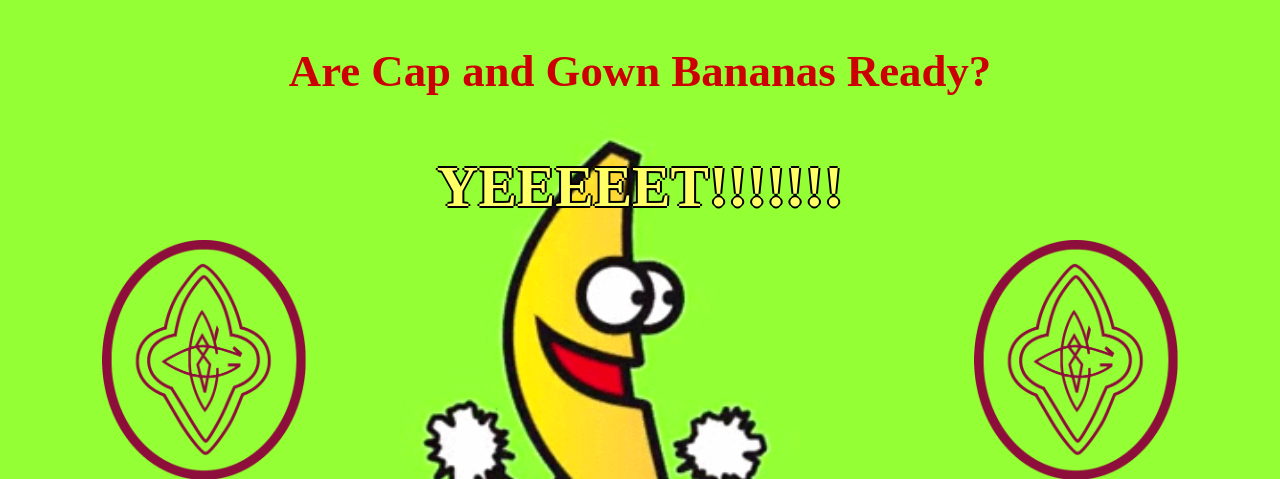
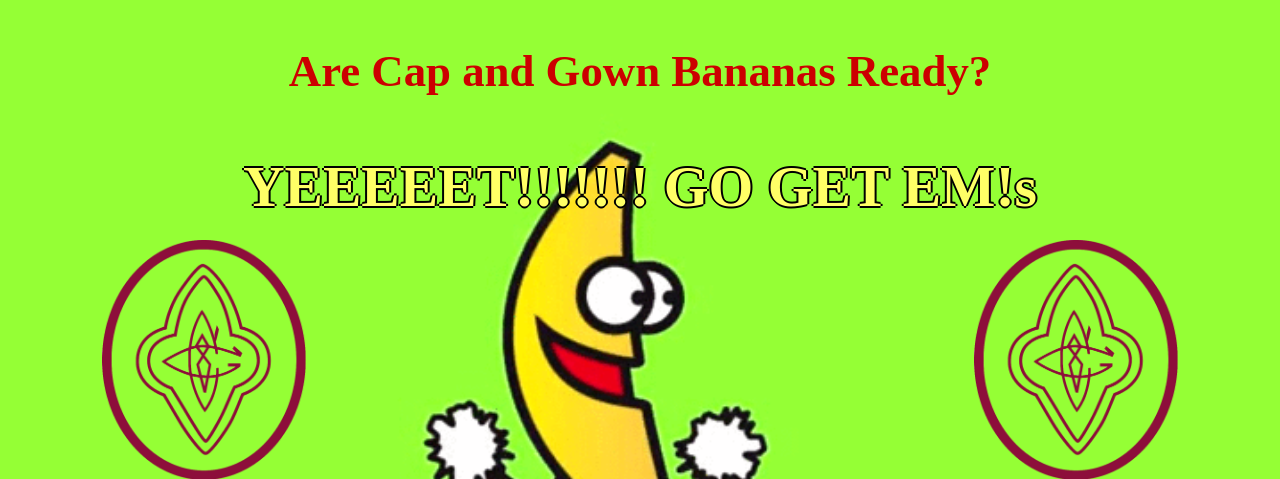
Before and after one commit to dchaebae/arecapbananasready, a PHP site: page /home.html in a window 1280 px wide. Shown: the top 479 px of the page. Run offline with PHP 8.4, Linux system fonts and the light colour scheme.

Commit message:
9/16 bananas not ready :

```diff
--- a/home.html
+++ b/home.html
@@ -10,7 +10,7 @@
 <b><p id="title">Are Cap and Gown Bananas Ready?</p></p>
 <img src='capngown.png' id='right'>
 </label>
-<p id="yes">YEEEEET!!!!!!!</p>
+<p id="yes">YEEEEET!!!!!!! GO GET EM!s</p>
 
 </body>
 </html>
--- a/index.php
+++ b/index.php
@@ -1 +1 @@
-<?php include_once("home.html"); ?>
+<?php include_once("no.html"); ?>
```
